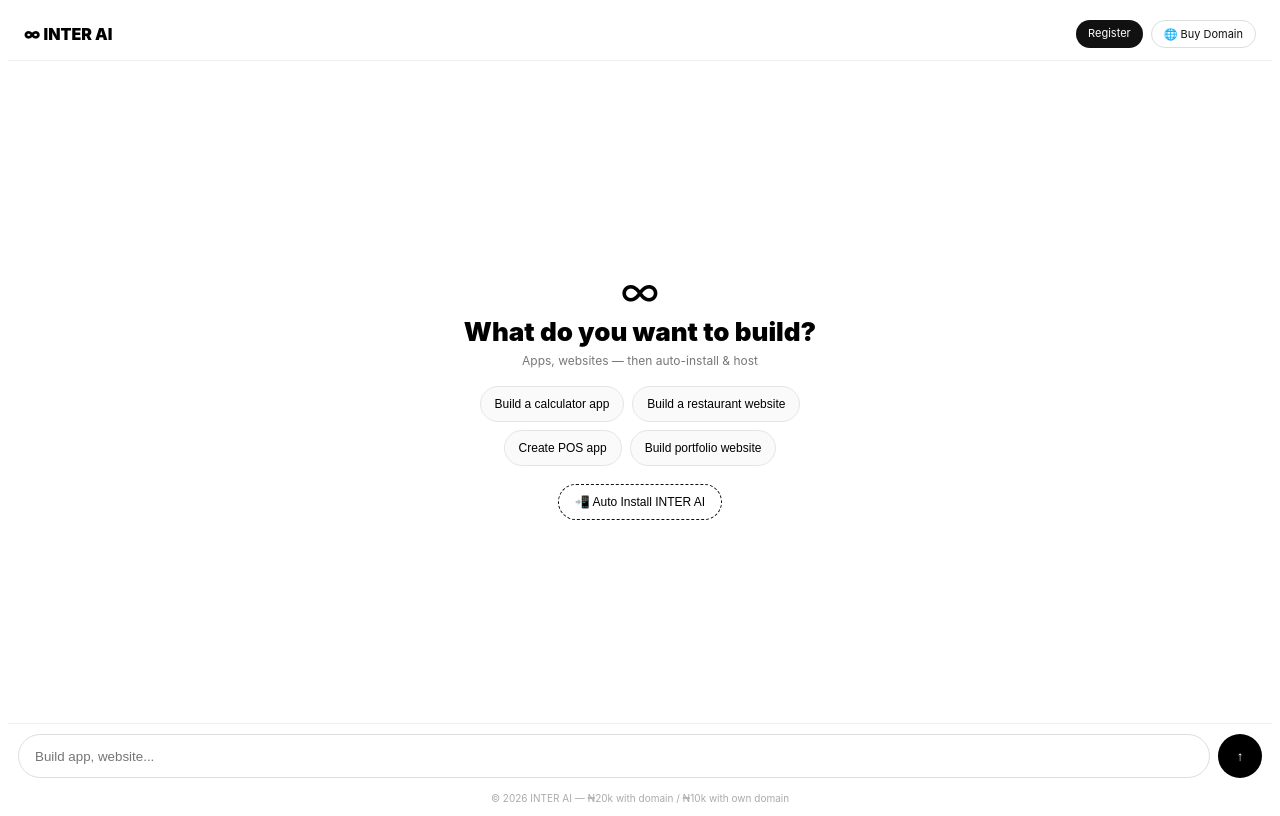
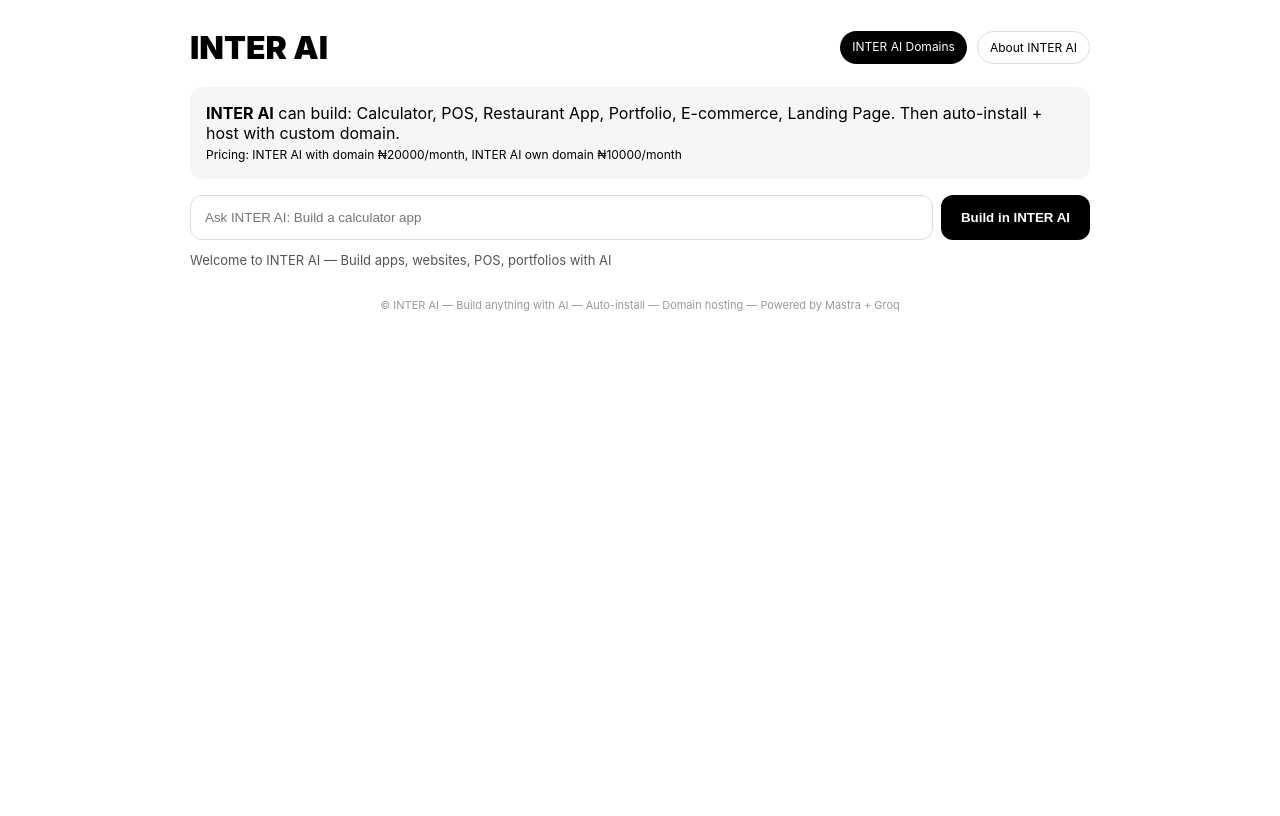
Before and after one commit to maxwellrobert461-wq/INTER-AI, a Next.js app: page / in a window 1280 px wide. Built offline with nearby package versions, Linux system fonts and the light colour scheme.

Commit message:
Update index.js

```diff
--- a/pages/index.js
+++ b/pages/index.js
@@ -1,42 +1,50 @@
-import { useState, useRef, useEffect } from 'react'
-import Head from 'next/head'
-export default function Home(){
-  const [input,setInput]=useState(''); const [msgs,setMsgs]=useState([]); const [loading,setLoading]=useState(false)
-  const [deferredPrompt,setDeferredPrompt]=useState(null)
-  const ref=useRef(null)
-  const pills=["Build a calculator app","Build a restaurant website","Create POS app","Build portfolio website"]
-  useEffect(()=>ref.current?.scrollTo(0,ref.current.scrollHeight),[msgs])
-  useEffect(()=>{ if('serviceWorker' in navigator) navigator.serviceWorker.register('/sw.js')
-    window.addEventListener('beforeinstallprompt',e=>{e.preventDefault(); setDeferredPrompt(e)})
-  },[])
-  async function autoInstall(){ if(deferredPrompt){ deferredPrompt.prompt(); await deferredPrompt.userChoice; setDeferredPrompt(null)} else alert('iPhone: Share → Add to Home Screen | Android: ⋮ → Install app') }
-  async function send(txt=input){
-    if(!txt.trim()) return
-    setMsgs(p=>[...p,{role:'user',content:txt}]); setInput(''); setLoading(true)
-    try{
-      const isBuild=txt.toLowerCase().includes('build')||txt.toLowerCase().includes('website')||txt.toLowerCase().includes('app')||txt.toLowerCase().includes('pos')
-      const url=isBuild?'/api/build':'/api/chat'
-      const r=await fetch(url,{method:'POST',headers:{'Content-Type':'application/json'},body:JSON.stringify({message:txt})})
-      const d=await r.json()
-      setMsgs(p=>[...p,{role:'assistant',content:d.reply,html:d.html}])
-    }catch{ setMsgs(p=>[...p,{role:'assistant',content:'Add GROQ_API_KEY in Vercel > Settings > Env'}])}
-    setLoading(false)
+import { useState } from 'react'
+import { INTER_CONFIG } from '../lib/spikey.js'
+
+export default function InterAI({ install, hasPrompt }){
+  const [msg,setMsg]=useState(''); const [html,setHtml]=useState(''); const [loading,setLoading]=useState(false); const [reply,setReply]=useState('Welcome to INTER AI — Build apps, websites, POS, portfolios with AI');
+
+  async function build(){
+    if(!msg) return; setLoading(true);
+    const r=await fetch('/api/build',{method:'POST',headers:{'Content-Type':'application/json'},body:JSON.stringify({message:msg})});
+    const d=await r.json(); setReply(d.reply); setHtml(d.html); setLoading(false);
   }
-  async function hostNow(html){
-    const r=await fetch('/api/auto-install',{method:'POST',headers:{'Content-Type':'application/json'},body:JSON.stringify({html,email:'guest'})})
-    const d=await r.json(); alert(d.message||d.url); if(d.url) window.open(d.url)
-  }
-  return (<>
-    <Head><title>INTER AI - Build Apps & Websites</title><link rel="manifest" href="/manifest.json"/><script type="application/ld+json" dangerouslySetInnerHTML={{__html:JSON.stringify({"@context":"https://schema.org","@type":"SoftwareApplication","name":"INTER AI","creator":{"@type":"Person","name":"Odera Chidalu Vitalis Vitalis"}})}}/></Head>
-    <div style={{height:'100vh',display:'flex',flexDirection:'column',background:'#fff',fontFamily:'Inter,system-ui'}}>
-      <div style={{padding:'12px 16px',borderBottom:'1px solid #eee',display:'flex',justifyContent:'space-between',alignItems:'center'}}><div style={{fontWeight:900}}>∞ INTER AI</div><div style={{display:'flex',gap:'8px'}}><a href="/register" style={{fontSize:'11px',background:'#111',color:'#fff',padding:'6px 12px',borderRadius:'20px',textDecoration:'none'}}>Register</a><a href="/domains" style={{fontSize:'11px',border:'1px solid #ddd',padding:'6px 12px',borderRadius:'20px',textDecoration:'none',color:'#111'}}>🌐 Buy Domain</a></div></div>
-      <div ref={ref} style={{flex:1,overflowY:'auto',padding:'16px',display:'flex',flexDirection:'column',gap:'12px'}}>
-        {msgs.length===0 && <div style={{flex:1,display:'flex',flexDirection:'column',alignItems:'center',justifyContent:'center',textAlign:'center'}}><div style={{fontSize:'42px'}}>∞</div><div style={{fontSize:'26px',fontWeight:900}}>What do you want to build?</div><div style={{fontSize:'12px',color:'#777',marginTop:'6px'}}>Apps, websites — then auto-install & host</div><div style={{display:'flex',flexWrap:'wrap',gap:'8px',justifyContent:'center',maxWidth:'400px',marginTop:'18px'}}>{pills.map((p,i)=><button key={i} onClick={()=>send(p)} style={{padding:'10px 14px',borderRadius:'20px',border:'1px solid #e5e5e5',background:'#fafafa',fontSize:'12px'}}>{p}</button>)}</div><button onClick={autoInstall} style={{marginTop:'18px',padding:'10px 16px',borderRadius:'20px',border:'1px dashed #111',background:'#fff',fontSize:'12px'}}>📲 Auto Install INTER AI</button></div>}
-        {msgs.map((x,i)=><div key={i} style={{alignSelf:x.role==='user'?'flex-end':'flex-start',maxWidth:'85%'}}><div style={{background:x.role==='user'?'#111':'#f4f4f5',color:x.role==='user'?'#fff':'#111',padding:'12px 16px',borderRadius:'18px',whiteSpace:'pre-wrap',fontSize:'14px'}}>{x.content}</div>{x.html && <><iframe srcDoc={x.html} style={{width:'100%',height:'460px',border:'1px solid #eee',borderRadius:'12px',marginTop:'8px',background:'#fff'}}/><div style={{display:'flex',gap:'6px',marginTop:'6px',flexWrap:'wrap'}}><button onClick={()=>hostNow(x.html)} style={{fontSize:'11px',padding:'6px 10px',background:'#000',color:'#fff',borderRadius:'12px',border:'none'}}>⚡ Auto Host</button><button onClick={autoInstall} style={{fontSize:'11px',padding:'6px 10px',border:'1px solid #ddd',borderRadius:'12px',background:'#fff'}}>📲 Auto Install</button><a href="/domains" style={{fontSize:'11px',padding:'6px 10px',border:'1px solid #ddd',borderRadius:'12px',textDecoration:'none',color:'#111'}}>🌐 ₦20k/₦10k Host</a></div></>}</div>)}
-        {loading && <div style={{fontSize:'12px',color:'#999'}}>Building...</div>}
+
+  return (
+    <div style={{maxWidth:'900px',margin:'0 auto',padding:'20px',fontFamily:'Inter,sans-serif'}}>
+      <header style={{display:'flex',justifyContent:'space-between',alignItems:'center'}}>
+        <h1 style={{fontWeight:900,margin:0}}>INTER AI</h1>
+        <div style={{display:'flex',gap:'10px'}}>
+          <a href="/domains" style={{textDecoration:'none',background:'#000',color:'#fff',padding:'8px 12px',borderRadius:'20px',fontSize:'12px'}}>INTER AI Domains</a>
+          <a href="/about" style={{textDecoration:'none',border:'1px solid #ddd',padding:'8px 12px',borderRadius:'20px',fontSize:'12px',color:'#000'}}>About INTER AI</a>
+        </div>
+      </header>
+
+      <div style={{marginTop:'20px',padding:'16px',background:'#f6f6f6',borderRadius:'12px'}}>
+        <b>INTER AI</b> can build: Calculator, POS, Restaurant App, Portfolio, E-commerce, Landing Page. Then auto-install + host with custom domain. <br/>
+        <span style={{fontSize:'12px'}}>Pricing: INTER AI with domain ₦{INTER_CONFIG.pricing.withDomain}/month, INTER AI own domain ₦{INTER_CONFIG.pricing.ownDomain}/month</span>
       </div>
-      <div style={{padding:'10px',borderTop:'1px solid #eee',display:'flex',gap:'8px'}}><input value={input} onChange={e=>setInput(e.target.value)} onKeyDown={e=>e.key==='Enter'&&send()} placeholder="Build app, website..." style={{flex:1,padding:'13px 16px',borderRadius:'24px',border:'1px solid #ddd',outline:'none'}}/><button onClick={()=>send()} style={{background:'#000',color:'#fff',border:'none',borderRadius:'50%',width:'44px',height:'44px'}}>↑</button></div>
-      <div style={{textAlign:'center',fontSize:'10px',color:'#aaa',padding:'4px'}}>© 2026 INTER AI — ₦20k with domain / ₦10k with own domain</div>
-    </div></>
+
+      <div style={{marginTop:'16px',display:'flex',gap:'8px'}}>
+        <input value={msg} onChange={e=>setMsg(e.target.value)} placeholder="Ask INTER AI: Build a calculator app" style={{flex:1,padding:'14px',borderRadius:'12px',border:'1px solid #ddd'}} />
+        <button onClick={build} disabled={loading} style={{padding:'14px 20px',borderRadius:'12px',background:'#000',color:'#fff',border:'none',fontWeight:700}}>{loading?'INTER AI Building...':'Build in INTER AI'}</button>
+      </div>
+
+      <div style={{marginTop:'12px',fontSize:'13px',color:'#555'}}>{reply}</div>
+
+      {html && <div style={{marginTop:'16px'}}>
+        <div style={{display:'flex',justifyContent:'space-between',alignItems:'center'}}>
+          <h3>INTER AI Preview</h3>
+          <div style={{display:'flex',gap:'8px'}}>
+            <button onClick={()=>{const w=window.open();w.document.write(html)}} style={{padding:'8px 12px',borderRadius:'8px',border:'1px solid #ddd'}}>Open INTER AI App</button>
+            {hasPrompt && <button onClick={install} style={{padding:'8px 12px',borderRadius:'8px',background:'#000',color:'#fff',border:'none'}}>Install INTER AI</button>}
+            <a href="/domains" style={{padding:'8px 12px',borderRadius:'8px',background:'#111',color:'#fff',textDecoration:'none',fontSize:'12px'}}>Host on INTER AI</a>
+          </div>
+        </div>
+        <iframe srcDoc={html} style={{width:'100%',height:'500px',border:'1px solid #eee',borderRadius:'12px',marginTop:'8px'}} />
+      </div>}
+
+      <footer style={{marginTop:'30px',textAlign:'center',fontSize:'11px',color:'#999'}}>© INTER AI — Build anything with AI — Auto-install — Domain hosting — Powered by Mastra + Groq</footer>
+    </div>
   )
 }
```
